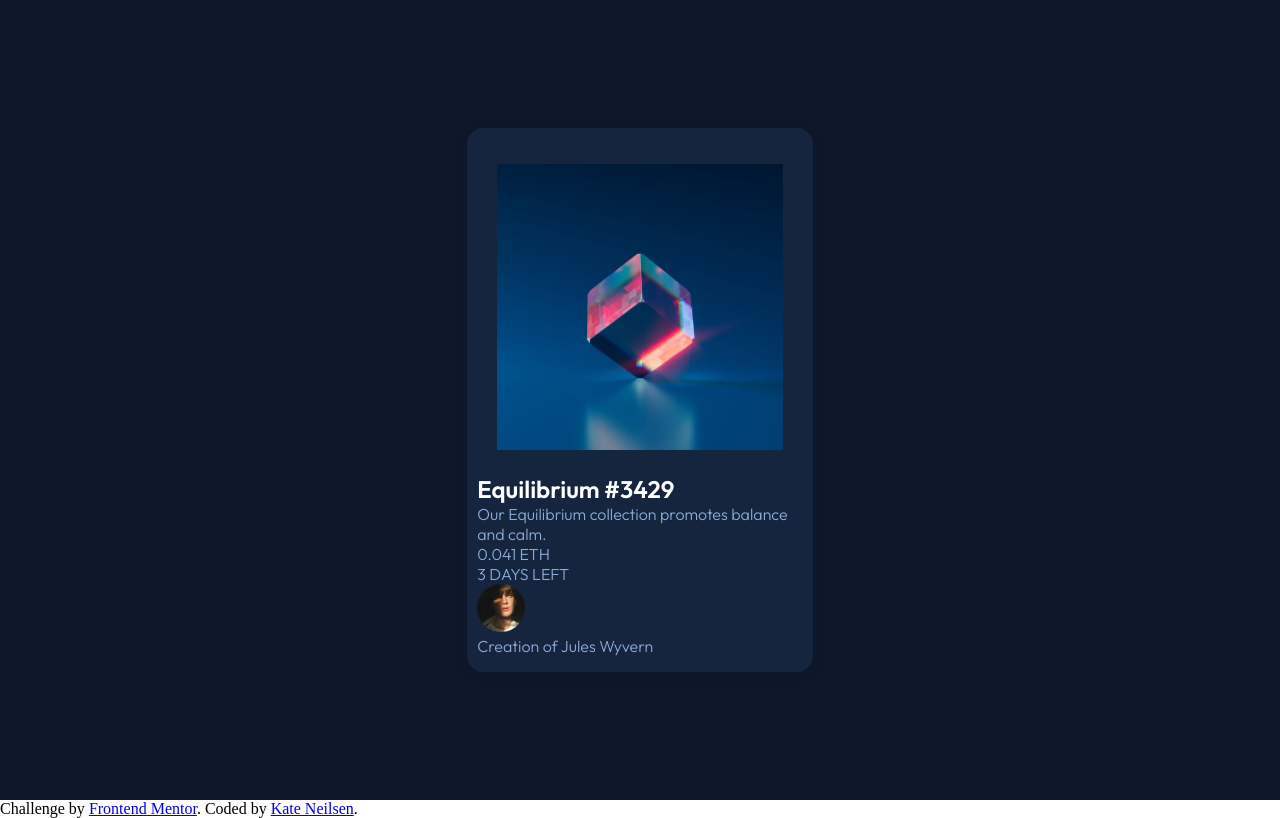
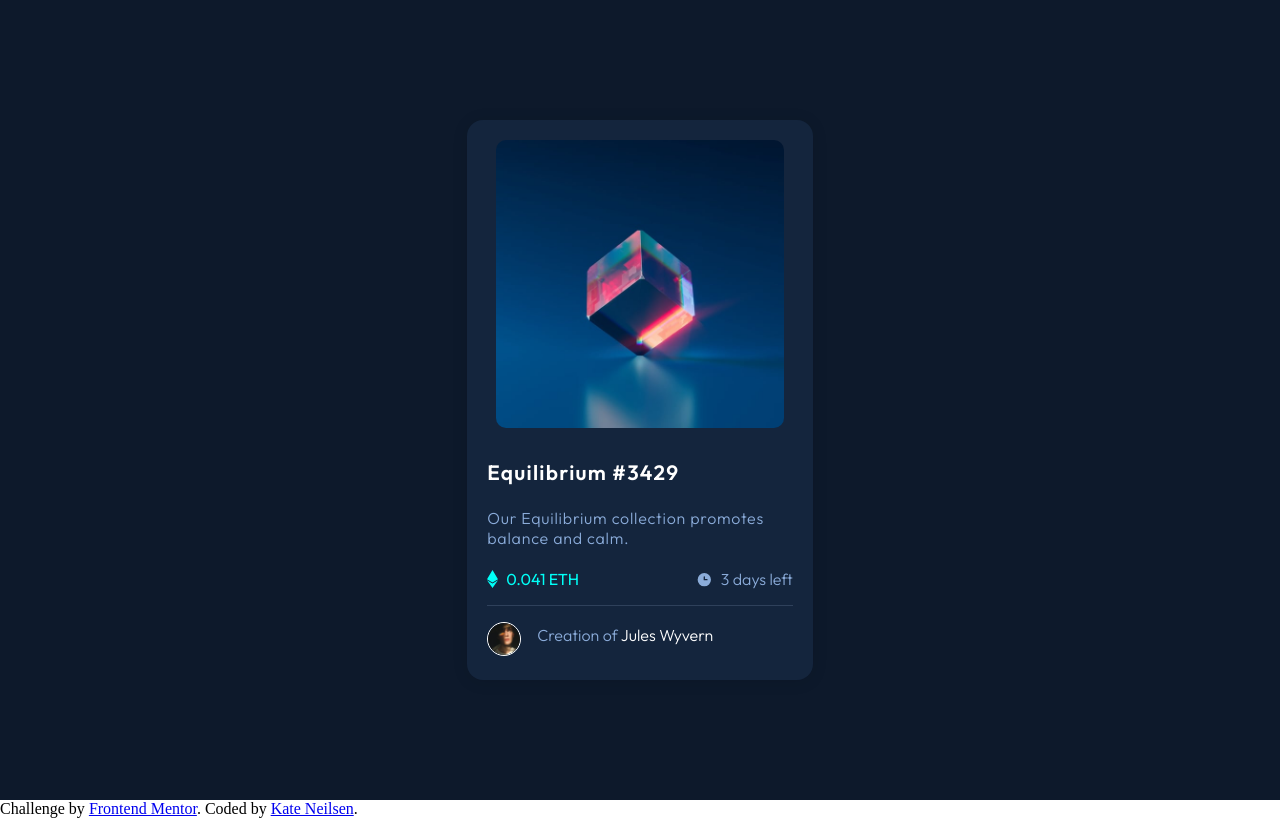
Before and after one commit to kateneilsen/nft-preview-card-component-main, a plain HTML site: page index.html in a window 1280 px wide. Drawn offline with Linux system fonts and the light colour scheme.

Commit message:
updated styles

```diff
--- a/index.html
+++ b/index.html
@@ -38,8 +38,16 @@
             <h1>Equilibrium #3429</h1>
             <p>Our Equilibrium collection promotes balance and calm.</p>
             <div class="numbers">
-              <p>0.041 ETH</p>
-              <p>3 days left</p>
+              <div class="diamond">
+
+                <img src="./images/icon-ethereum.svg" alt="ethereum">
+                0.041 ETH
+
+              </div>
+              <div class="clock">
+                <img src="./images/icon-clock.svg" alt="clock icon">
+                3 days left
+              </div>
             </div>
           </div>
           <div class="card-footer">
--- a/style.css
+++ b/style.css
@@ -27,58 +27,110 @@ section{
     width: clamp(20rem, calc(20rem + 2vw), 22rem);
     overflow: hidden;
     box-shadow: 0 .1rem 1rem rgba(0, 0, 0, 0.1);
-    height: 34rem;
-    margin: 10px;
-    padding: 10px;
 }
 
 .card-header{
-    margin: 10px;
+    display: flex;
     justify-content: center;
+    margin-top: 20px;
 }
 
 
 .header-img{
-    border-radius: 1.25rem;
-    /* margin: 1.25rem; */
-    padding: 0.625rem;
-    max-width: 20rem;
+    max-width: 18rem;
+    border-radius: 10px;
 }
 
 .header-img img{
+    border-radius: 10px;
     width: 100%;
+}
+
+.header-img img:hover{
+    filter: saturate(1.5);
+    transition: ease 0.3s;
+}
+
+
+.card-body{
+    /* padding: 1rem; */
+    margin: 20px 20px 0px 20px;
+    display: flex;
+    flex-direction: column;
+    border-bottom: 1px solid hsl(215, 32%, 27%);
 }
 
 h1{
     color: hsl(0, 0%, 100%);
+    font-weight: 600;
+    font-size: 1.3rem;
+    letter-spacing: 1.25px;
+    line-height: 2;
 }
 
-p{
+.card-body p{
     color: hsl(215, 51%, 70%);
+    font-weight: 300;
+    font-weight: 1rem;
+    letter-spacing: .75px;
+    margin-top: 15px;
+}
+
+.numbers{
+    display: flex;
+    flex-direction: row;
+    justify-content: space-between;
+    margin-top: 15px;
+    margin-bottom: 10px;
+    align-items: center;
+    color:hsl(0, 0%, 100%);
+    height: 2rem;
+    font-size: 1rem;
+}
+.numbers img{
+    margin-right: 8px;
+}
+
+.diamond{
+    display: flex;
+    align-items: center;
+    color: hsl(178, 100%, 50%);
+    font-weight: 400;
+}
+
+
+.clock{
+    display:flex;
+    align-items: center;
+    color: hsl(215, 51%, 70%);
+    justify-content: right;
     font-weight: 300;
 }
 
-.numbers{
-    color: hsl(178, 100%, 50%);
-    text-transform: uppercase;
+
+.card-footer{
+    display: flex;
+    flex-direction: row;
+    align-items: center;
+    margin: 4px 20px 20px 20px;
 }
 
 .avatar img{
-    width: 3rem;
+    /* clip-path: circle(50% at 50% 50%); */
+    width: 34px;
+    margin-top: 12px;
+    margin-right: 16px;
+    border-radius: 50%;
+    /* clip-path: circle(50% at 50% 50%); */
+    border: 1px solid hsl(0, 0%, 100%);
 }
 
-/* Remove all animations, transitions and smooth scroll for people that prefer not to see them */
-@media (prefers-reduced-motion: reduce) {
-  html:focus-within {
-   scroll-behavior: auto;
-  }
+.card-footer p{
+    /* letter-spacing: .5px; */
+    font-weight: 300;
+    color: hsl(215, 51%, 70%);
+}
 
-  *,
-  *::before,
-  *::after {
-    animation-duration: 0.01ms !important;
-    animation-iteration-count: 1 !important;
-    transition-duration: 0.01ms !important;
-    scroll-behavior: auto !important;
-  }
+.card-footer span{
+    color:hsl(0, 0%, 100%);
 }
```
